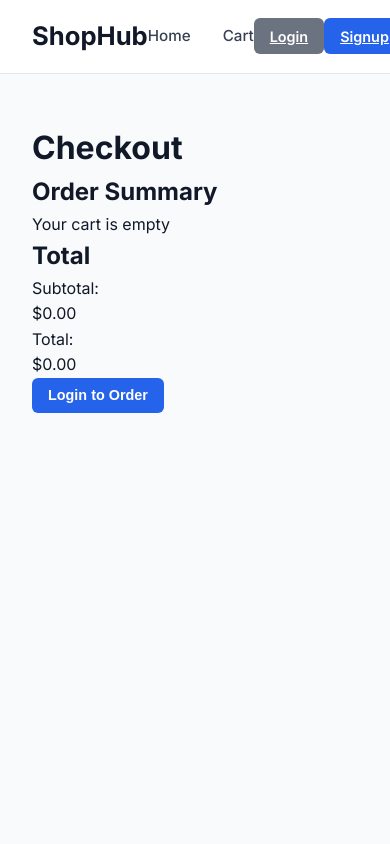
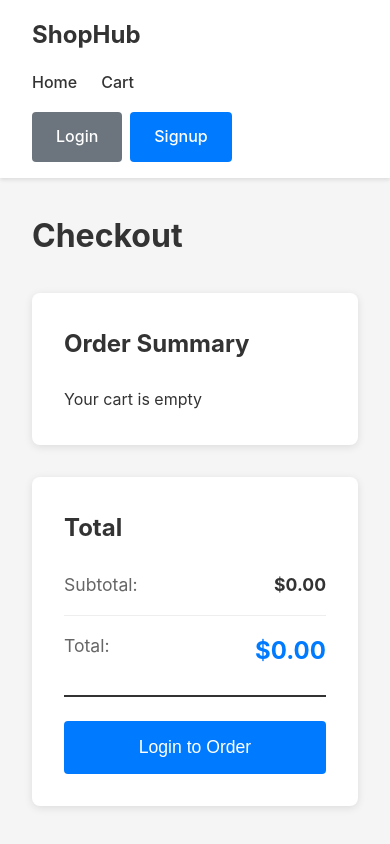
Before and after one commit to Prabathsai1/ecommerce, a React (Vite) app: page /checkout in a window 390 px wide. Built offline with nearby package versions, Linux system fonts and the light colour scheme.

Commit message:
Update App.css for style improvements
Refactor CSS styles for improved consistency and responsiveness.

```diff
--- a/src/App.css
+++ b/src/App.css
@@ -1,20 +1,17 @@
-/* ============================= */
-/* RESET */
-/* ============================= */
 * {
   margin: 0;
   padding: 0;
   box-sizing: border-box;
 }
 
-/* ============================= */
-/* BASE */
-/* ============================= */
 body {
-  font-family: "Inter", -apple-system, BlinkMacSystemFont, "Segoe UI", sans-serif;
-  background: #f8fafc;
-  color: #111827;
-  font-size: 16px;
+  font-family: -apple-system, BlinkMacSystemFont, "Segoe UI", "Roboto", "Oxygen",
+    "Ubuntu", "Cantarell", "Fira Sans", "Droid Sans", "Helvetica Neue",
+    sans-serif;
+  -webkit-font-smoothing: antialiased;
+  -moz-osx-font-smoothing: grayscale;
+  background-color: #f5f5f5;
+  color: #333;
   line-height: 1.6;
 }
 
@@ -24,9 +21,75 @@ body {
   flex-direction: column;
 }
 
+.navbar {
+  background-color: #fff;
+  box-shadow: 0 2px 4px rgba(0, 0, 0, 0.1);
+  padding: 1rem 0;
+  position: sticky;
+  top: 0;
+  z-index: 100;
+}
+
+.navbar-container {
+  max-width: 1200px;
+  margin: 0 auto;
+  padding: 0 2rem;
+  display: flex;
+  justify-content: space-between;
+  align-items: center;
+  flex-wrap: wrap;
+  gap: 1rem;
+}
+
+.navbar-brand {
+  font-size: 1.5rem;
+  font-weight: bold;
+  color: #333;
+  text-decoration: none;
+}
+
+.navbar-links {
+  display: flex;
+  gap: 1.5rem;
+  align-items: center;
+}
+
+.navbar-link {
+  color: #333;
+  text-decoration: none;
+  font-weight: 500;
+  transition: color 0.2s;
+}
+
+.navbar-link:hover {
+  color: #007bff;
+}
+
+.navbar-auth {
+  display: flex;
+  align-items: center;
+  gap: 1rem;
+}
+
+.navbar-user {
+  display: flex;
+  align-items: center;
+  gap: 1rem;
+}
+
+.navbar-greeting {
+  color: #666;
+  font-size: 0.9rem;
+}
+
+.navbar-auth-links {
+  display: flex;
+  gap: 0.5rem;
+}
+
 .page {
   flex: 1;
-  padding: 3rem 0;
+  padding: 2rem 0;
 }
 
 .container {
@@ -35,219 +98,431 @@ body {
   padding: 0 2rem;
 }
 
-/* ============================= */
-/* NAVBAR */
-/* ============================= */
-.navbar {
-  background: #ffffff;
-  border-bottom: 1px solid #e5e7eb;
-  padding: 1rem 0;
-  position: sticky;
-  top: 0;
-  z-index: 100;
+.page-title {
+  font-size: 2rem;
+  margin-bottom: 2rem;
+  color: #333;
 }
 
-.navbar-container {
-  max-width: 1200px;
-  margin: auto;
-  padding: 0 2rem;
-  display: flex;
-  justify-content: space-between;
-  align-items: center;
-}
-
-.navbar-brand {
-  font-size: 1.6rem;
-  font-weight: 700;
-  text-decoration: none;
-  color: #111827;
-}
-
-.navbar-links {
-  display: flex;
-  gap: 2rem;
-}
-
-.navbar-link {
-  font-size: 0.95rem;
-  font-weight: 500;
-  text-decoration: none;
-  color: #374151;
-}
-
-.navbar-link:hover {
-  color: #2563eb;
-}
-
-/* ============================= */
-/* HERO */
-/* ============================= */
 .home-hero {
   text-align: center;
   padding: 4rem 2rem;
+  max-width: 800px;
+  margin: 0 auto;
 }
 
 .home-title {
-  font-size: 2.8rem;
-  font-weight: 700;
+  font-size: 3rem;
   margin-bottom: 1rem;
+  color: #333;
 }
 
 .home-subtitle {
-  font-size: 1.1rem;
-  color: #6b7280;
+  font-size: 1.25rem;
+  color: #666;
+  margin-bottom: 2rem;
 }
 
-/* ============================= */
-/* PRODUCT GRID */
-/* ============================= */
 .product-grid {
   display: grid;
   grid-template-columns: repeat(auto-fill, minmax(280px, 1fr));
   gap: 2rem;
+  margin-top: 2rem;
 }
 
 .product-card {
-  background: #ffffff;
-  border-radius: 12px;
+  background: #fff;
+  border-radius: 8px;
   overflow: hidden;
-  box-shadow: 0 4px 16px rgba(0,0,0,0.05);
-  display: flex;
-  flex-direction: column;
-  transition: 0.25s ease;
+  box-shadow: 0 2px 8px rgba(0, 0, 0, 0.1);
+  transition: transform 0.2s, box-shadow 0.2s;
 }
 
 .product-card:hover {
-  transform: translateY(-5px);
+  transform: translateY(-4px);
+  box-shadow: 0 4px 12px rgba(0, 0, 0, 0.15);
 }
 
 .product-card-image {
   width: 100%;
-  height: 220px;
+  height: 250px;
   object-fit: cover;
 }
 
 .product-card-content {
-  padding: 1.2rem;
-  display: flex;
-  flex-direction: column;
-  gap: 0.8rem;
+  padding: 1.5rem;
 }
 
 .product-card-name {
-  font-size: 1.05rem;
-  font-weight: 600;
+  font-size: 1.25rem;
+  margin-bottom: 0.5rem;
+  color: #333;
 }
 
 .product-card-price {
-  font-size: 1.25rem;
-  font-weight: 700;
-  color: #2563eb;
+  font-size: 1.5rem;
+  font-weight: bold;
+  color: #007bff;
+  margin-bottom: 1rem;
 }
 
 .product-card-actions {
   display: flex;
-  gap: 0.8rem;
+  gap: 0.5rem;
 }
 
-.product-card-actions .btn {
-  flex: 1;
-}
-
-/* ============================= */
-/* PRODUCT DETAIL */
-/* ============================= */
 .product-detail {
-  max-width: 1100px;
-  margin: 3rem auto;
   display: grid;
   grid-template-columns: 1fr 1fr;
   gap: 3rem;
-  background: #ffffff;
-  padding: 2.5rem;
-  border-radius: 12px;
-  box-shadow: 0 6px 24px rgba(0,0,0,0.06);
-}
-
-.product-detail-image {
-  width: 100%;
-  border-radius: 12px;
-  overflow: hidden;
+  background: #fff;
+  padding: 2rem;
+  border-radius: 8px;
+  box-shadow: 0 2px 8px rgba(0, 0, 0, 0.1);
 }
 
 .product-detail-image img {
   width: 100%;
-  height: 400px;
-  object-fit: cover;
-}
-
-.product-detail-info {
-  display: flex;
-  flex-direction: column;
-  justify-content: center;
-  gap: 1rem;
+  height: auto;
+  border-radius: 8px;
 }
 
 .product-detail-name {
   font-size: 2rem;
-  font-weight: 700;
+  margin-bottom: 1rem;
+  color: #333;
 }
 
 .product-detail-price {
-  font-size: 1.6rem;
-  font-weight: 700;
-  color: #2563eb;
+  font-size: 2rem;
+  font-weight: bold;
+  color: #007bff;
+  margin-bottom: 1.5rem;
 }
 
 .product-detail-description {
-  font-size: 1rem;
-  color: #4b5563;
+  font-size: 1.1rem;
+  color: #666;
+  line-height: 1.8;
+  margin-bottom: 2rem;
 }
 
-/* ============================= */
-/* BUTTONS */
-/* ============================= */
+.auth-container {
+  max-width: 400px;
+  margin: 0 auto;
+  background: #fff;
+  padding: 2rem;
+  border-radius: 8px;
+  box-shadow: 0 2px 8px rgba(0, 0, 0, 0.1);
+}
+
+.auth-form {
+  margin-top: 2rem;
+}
+
+.form-group {
+  margin-bottom: 1.5rem;
+}
+
+.form-label {
+  display: block;
+  margin-bottom: 0.5rem;
+  font-weight: 500;
+  color: #333;
+}
+
+.form-input {
+  width: 100%;
+  padding: 0.75rem;
+  border: 1px solid #ddd;
+  border-radius: 4px;
+  font-size: 1rem;
+  transition: border-color 0.2s;
+}
+
+.form-input:focus {
+  outline: none;
+  border-color: #007bff;
+}
+
+.form-error {
+  display: block;
+  color: #dc3545;
+  font-size: 0.875rem;
+  margin-top: 0.25rem;
+}
+
+.error-message {
+  background-color: #f8d7da;
+  color: #721c24;
+  padding: 0.75rem;
+  border-radius: 4px;
+  margin-bottom: 1rem;
+  border: 1px solid #f5c6cb;
+}
+
+.auth-switch {
+  margin-top: 1.5rem;
+  text-align: center;
+  color: #666;
+}
+
+.auth-link {
+  color: #007bff;
+  text-decoration: none;
+  font-weight: 500;
+}
+
+.auth-link:hover {
+  text-decoration: underline;
+}
+
+.checkout-container {
+  display: grid;
+  grid-template-columns: 2fr 1fr;
+  gap: 2rem;
+  margin-top: 2rem;
+}
+
+.checkout-items {
+  background: #fff;
+  padding: 2rem;
+  border-radius: 8px;
+  box-shadow: 0 2px 8px rgba(0, 0, 0, 0.1);
+}
+
+.checkout-section-title {
+  font-size: 1.5rem;
+  margin-bottom: 1.5rem;
+  color: #333;
+}
+
+.checkout-item {
+  display: flex;
+  gap: 1rem;
+  padding: 1.5rem 0;
+  border-bottom: 1px solid #eee;
+}
+
+.checkout-item:last-child {
+  border-bottom: none;
+}
+
+.checkout-item-image {
+  width: 100px;
+  height: 100px;
+  object-fit: cover;
+  border-radius: 4px;
+}
+
+.checkout-item-details {
+  flex: 1;
+}
+
+.checkout-item-name {
+  font-size: 1.1rem;
+  margin-bottom: 0.5rem;
+  color: #333;
+}
+
+.checkout-item-price {
+  color: #666;
+  font-size: 0.9rem;
+}
+
+.checkout-item-controls {
+  display: flex;
+  flex-direction: column;
+  align-items: flex-end;
+  gap: 0.5rem;
+}
+
+.quantity-controls {
+  display: flex;
+  align-items: center;
+  gap: 0.5rem;
+}
+
+.quantity-btn {
+  width: 32px;
+  height: 32px;
+  border: 1px solid #ddd;
+  background: #fff;
+  border-radius: 4px;
+  cursor: pointer;
+  font-size: 1.2rem;
+  display: flex;
+  align-items: center;
+  justify-content: center;
+  transition: background-color 0.2s;
+}
+
+.quantity-btn:hover {
+  background-color: #f5f5f5;
+}
+
+.quantity-value {
+  min-width: 40px;
+  text-align: center;
+  font-weight: 500;
+}
+
+.checkout-item-total {
+  font-weight: bold;
+  color: #333;
+  font-size: 1.1rem;
+}
+
+.checkout-summary {
+  background: #fff;
+  padding: 2rem;
+  border-radius: 8px;
+  box-shadow: 0 2px 8px rgba(0, 0, 0, 0.1);
+  height: fit-content;
+  position: sticky;
+  top: 100px;
+}
+
+.checkout-total {
+  display: flex;
+  justify-content: space-between;
+  margin-bottom: 1rem;
+  padding-bottom: 1rem;
+  border-bottom: 1px solid #eee;
+}
+
+.checkout-total:last-of-type {
+  border-bottom: 2px solid #333;
+  margin-bottom: 1.5rem;
+  padding-bottom: 1.5rem;
+}
+
+.checkout-total-label {
+  font-size: 1.1rem;
+  color: #666;
+}
+
+.checkout-total-value {
+  font-size: 1.1rem;
+  font-weight: bold;
+  color: #333;
+}
+
+.checkout-total-final {
+  font-size: 1.5rem;
+  color: #007bff;
+}
+
+.order-success {
+  text-align: center;
+  padding: 4rem 2rem;
+  background: #fff;
+  border-radius: 8px;
+  box-shadow: 0 2px 8px rgba(0, 0, 0, 0.1);
+  max-width: 600px;
+  margin: 0 auto;
+}
+
+.order-success-title {
+  font-size: 2.5rem;
+  color: #28a745;
+  margin-bottom: 1rem;
+}
+
+.order-success-message {
+  font-size: 1.2rem;
+  color: #666;
+}
+
 .btn {
-  padding: 0.6rem 1rem;
-  border-radius: 6px;
-  font-size: 0.9rem;
-  font-weight: 600;
+  padding: 0.75rem 1.5rem;
   border: none;
+  border-radius: 4px;
+  font-size: 1rem;
+  font-weight: 500;
   cursor: pointer;
-  transition: 0.2s ease;
+  transition: background-color 0.2s, transform 0.1s;
+  text-decoration: none;
+  display: inline-block;
+  text-align: center;
+}
+
+.btn:hover {
+  transform: translateY(-1px);
+}
+
+.btn:active {
+  transform: translateY(0);
 }
 
 .btn-primary {
-  background: #2563eb;
-  color: white;
+  background-color: #007bff;
+  color: #fff;
 }
 
 .btn-primary:hover {
-  background: #1e40af;
+  background-color: #0056b3;
 }
 
 .btn-secondary {
-  background: #6b7280;
-  color: white;
+  background-color: #6c757d;
+  color: #fff;
 }
 
 .btn-secondary:hover {
-  background: #4b5563;
+  background-color: #545b62;
 }
 
-/* ============================= */
-/* RESPONSIVE */
-/* ============================= */
+.btn-large {
+  padding: 1rem 2rem;
+  font-size: 1.1rem;
+}
+
+.btn-small {
+  padding: 0.5rem 1rem;
+  font-size: 0.875rem;
+}
+
+.btn-block {
+  width: 100%;
+}
+
 @media (max-width: 768px) {
+  .navbar-container {
+    flex-direction: column;
+    align-items: flex-start;
+  }
+
+  .navbar-links {
+    width: 100%;
+    flex-wrap: wrap;
+  }
+
   .home-title {
     font-size: 2rem;
+  }
+
+  .product-grid {
+    grid-template-columns: 1fr;
   }
 
   .product-detail {
     grid-template-columns: 1fr;
   }
 
-  .product-detail-image img {
-    height: 300px;
+  .checkout-container {
+    grid-template-columns: 1fr;
+  }
+
+  .checkout-summary {
+    position: static;
+  }
+
+  .checkout-item {
+    flex-direction: column;
+  }
+
+  .checkout-item-controls {
+    align-items: flex-start;
   }
 }
```
